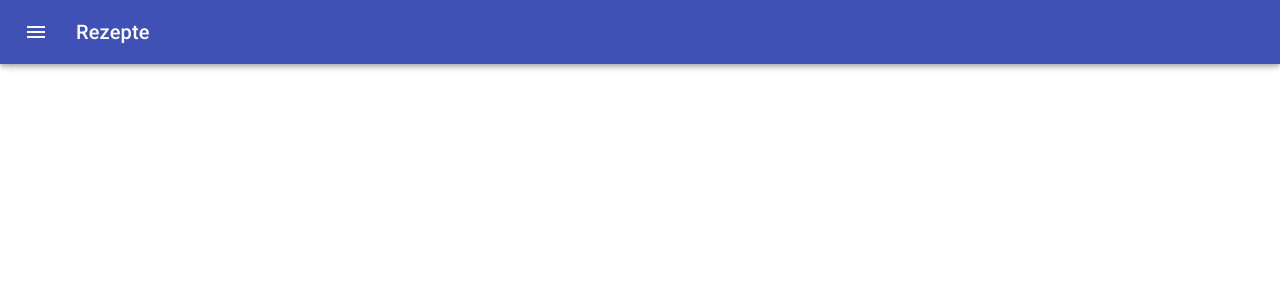
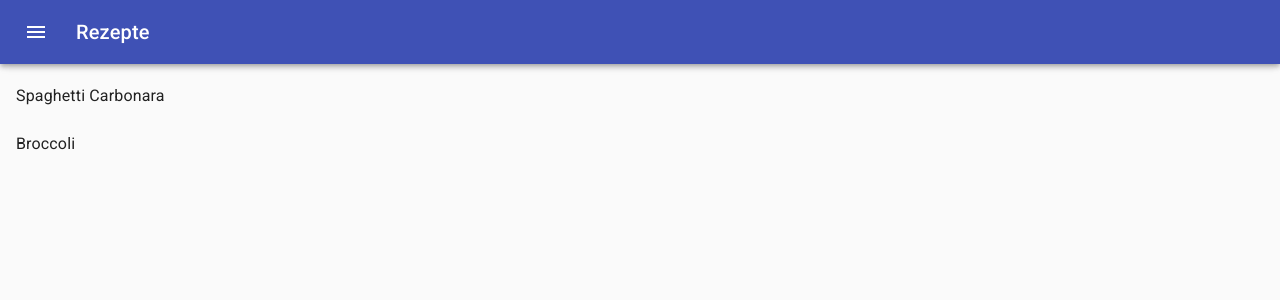
Before and after one commit to ntruessel/broccoli, a React (Create React App) app in the folder web/: page / in a window 1280 px wide. Shown: the top 300 px of the page. Built offline with nearby package versions, Linux system fonts and the light colour scheme; the HTML template or start-up script is replaced by a standard one.

Commit message:
Recipe List (WIP)

```diff
--- a/web/src/ui/App.tsx
+++ b/web/src/ui/App.tsx
@@ -1,9 +1,12 @@
-import React from "react";
-import { BrowserRouter as Router, Switch, Route } from "react-router-dom";
-import { RecipeList } from "./RecipeList";
+import React from 'react';
+import { BrowserRouter as Router, Switch, Route } from 'react-router-dom';
+import { RecipeList } from './RecipeList';
 import 'typeface-roboto';
+import { CssBaseline } from '@material-ui/core';
 
 export const App: React.FC = () => (
+    <>
+        <CssBaseline/>
         <Router>
             <Switch>
                 <Route path="/">
@@ -11,4 +14,5 @@ export const App: React.FC = () => (
                 </Route>
             </Switch>
         </Router>
-)
+    </>
+);
--- a/web/src/ui/RecipeList.tsx
+++ b/web/src/ui/RecipeList.tsx
@@ -1,14 +1,24 @@
-import React from "react";
-import { AppBar, createStyles, IconButton, Theme, Toolbar, Typography } from "@material-ui/core";
-import { Menu } from "@material-ui/icons";
-import { makeStyles } from "@material-ui/core/styles";
+import React from 'react';
+import {
+    AppBar,
+    createStyles,
+    IconButton,
+    Theme,
+    Toolbar,
+    Typography,
+    List,
+    ListItem,
+    ListItemText, Container,
+} from '@material-ui/core';
+import { Menu } from '@material-ui/icons';
+import { makeStyles } from '@material-ui/core/styles';
 
 const useStyles = makeStyles((theme: Theme) =>
     createStyles({
         menuButton: {
-            marginRight: theme.spacing(2)
-        }
-    })
+            marginRight: theme.spacing(2),
+        },
+    }),
 );
 
 export const RecipeList: React.FC = props => {
@@ -22,5 +32,14 @@ export const RecipeList: React.FC = props => {
                 <Typography variant="h6">Rezepte</Typography>
             </Toolbar>
         </AppBar>
+        <Toolbar/>
+            <List>
+                <ListItem button>
+                    <ListItemText primary="Spaghetti Carbonara"/>
+                </ListItem>
+                <ListItem button>
+                    <ListItemText primary="Broccoli"/>
+                </ListItem>
+            </List>
     </>;
-}
+};
```
Lines whose indentation alone changed are shown as unchanged.
